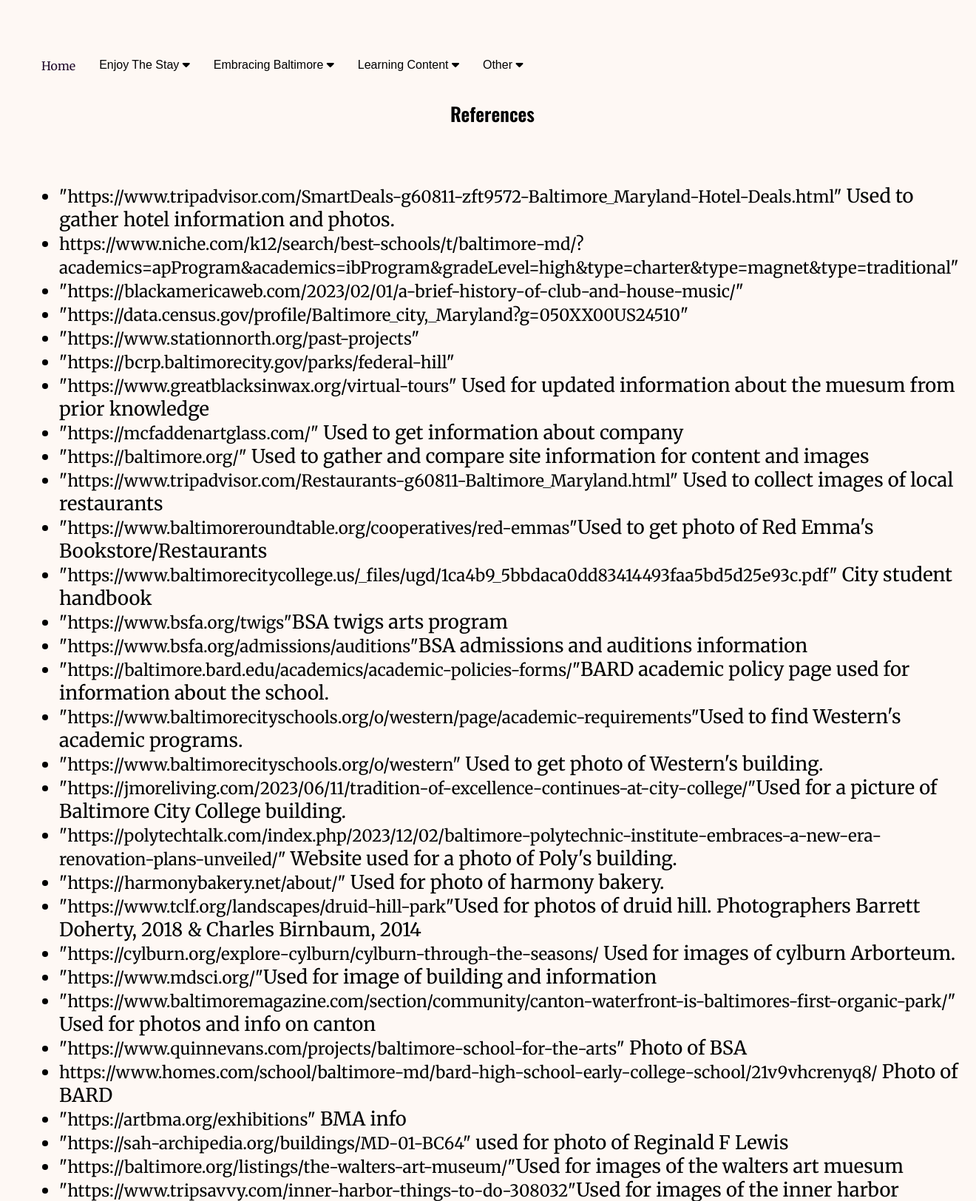
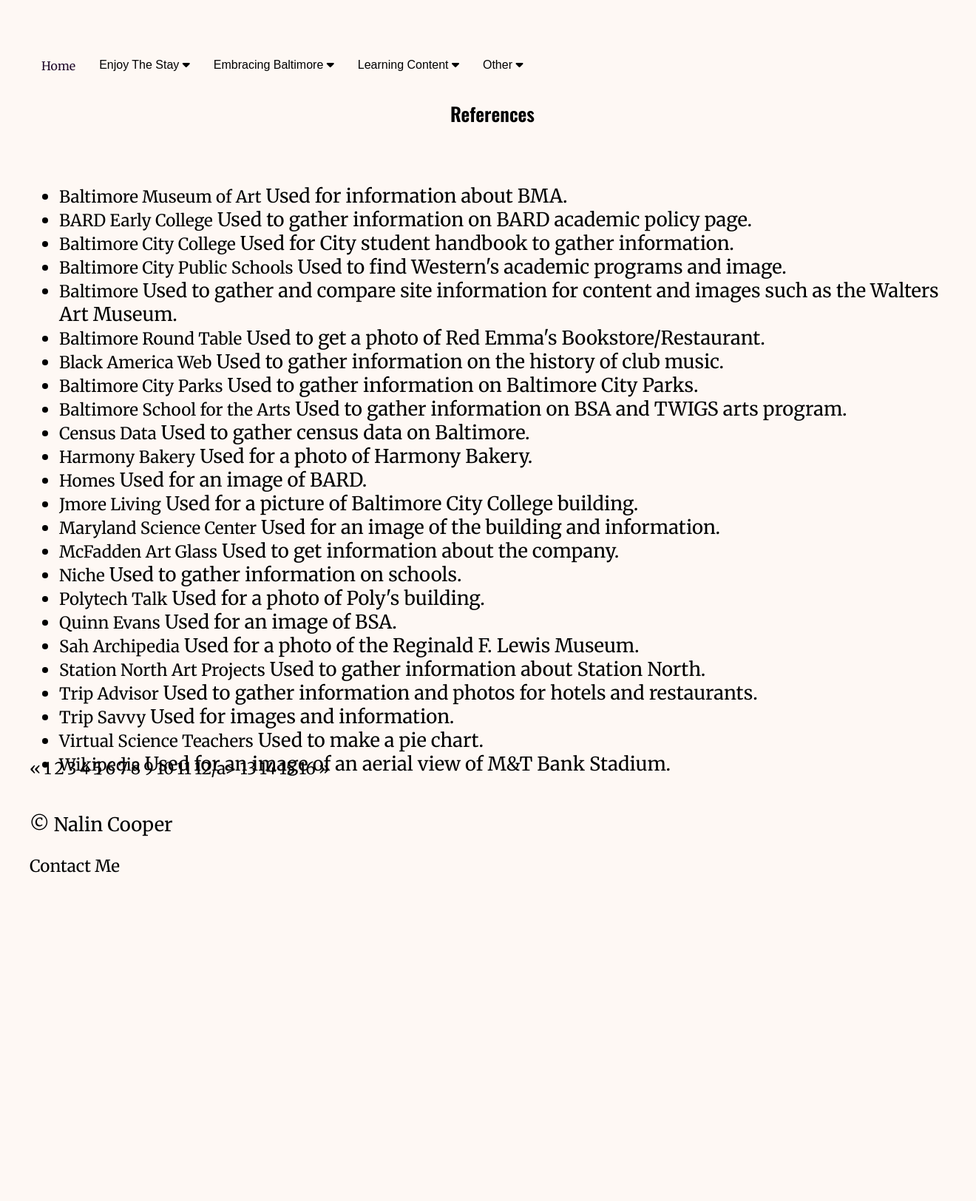
Before and after one commit to nalcoop/project2, a PHP site: page /references.php in a window 1320 px wide. Shown: the part 76-1700 px from the top of the page at 74% size. After the commit the page ends 1256 px from the top, so only its background shows below. Run offline with PHP 8.4, Linux system fonts and the light colour scheme; some libraries are stand-ins or nearby versions; some web fonts are replaced.

Commit message:
pushing code

```diff
--- a/assets/inc/footer.inc.php
+++ b/assets/inc/footer.inc.php
@@ -1,6 +1,30 @@
 </body>
+
+<div class="pagination">
+  <a href="#">&laquo;</a>
+  <a href="index.php">1</a>
+  <a class="active" href="enjoyment.php">2</a>
+  <a href="activities.php">3</a>
+  <a href="dining.php">4</a>
+  <a href="restArea.php">5</a>
+  <a href="culture.php">6</a>
+  <a href="schools.php">7</a>
+  <a href="art.php">8</a>
+  <a href="music.php">9</a>
+  <a href="sports.php">10</a>
+  <a href="learning.php">11</a>
+  <a href="demographics.php">12/a>
+  <a href="survey.php">13</a>
+   <a href="other.php">14</a>
+   <a href="grading.php">15</a>
+   <a href="references.php">16</a>
+
+  <a href="#">&raquo;</a>
+</div>
+
 <footer>
     <p>&copy; Nalin Cooper</p>
+    <a href= "mailto: nic4340@g.rit.edu"> Contact Me </a>
 </footer>
 
 </html>
--- a/assets/scripts/scripts.js
+++ b/assets/scripts/scripts.js
@@ -45,7 +45,9 @@ window.addEventListener("resize", function () {
 let currentSlides ={
     "carousel-aquarium":0,
     "carousel-science" :0,
-    "carousel-museum" :0
+    "carousel-museum" :0,
+    "carousel-ravens" :0,
+    "carousel-orioles" :0
 };
 
 function changeSlide(step, carouselId) {
--- a/references.php
+++ b/references.php
@@ -6,47 +6,30 @@
 </header>
     <main id="references">
         <ul>
-           <li> <a href="https://www.tripadvisor.com/SmartDeals-g60811-zft9572-Baltimore_Maryland-Hotel-Deals.html">"https://www.tripadvisor.com/SmartDeals-g60811-zft9572-Baltimore_Maryland-Hotel-Deals.html"</a> Used to gather hotel information and photos.</li>
-           <li> <a href="https://www.niche.com/k12/search/best-schools/t/baltimore-md/?academics=apProgram&academics=ibProgram&gradeLevel=high&type=charter&type=magnet&type=traditional">https://www.niche.com/k12/search/best-schools/t/baltimore-md/?academics=apProgram&academics=ibProgram&gradeLevel=high&type=charter&type=magnet&type=traditional"</a> </li>
-           <li> <a href="https://blackamericaweb.com/2023/02/01/a-brief-history-of-club-and-house-music/">"https://blackamericaweb.com/2023/02/01/a-brief-history-of-club-and-house-music/"</a> </li>
-            <li> <a href="https://data.census.gov/profile/Baltimore_city,_Maryland?g=050XX00US24510">"https://data.census.gov/profile/Baltimore_city,_Maryland?g=050XX00US24510"</a> </li>
-          <li><a href="https://www.stationnorth.org/past-projects">"https://www.stationnorth.org/past-projects"</a>
-           <li> <a href="https://bcrp.baltimorecity.gov/parks/federal-hill">"https://bcrp.baltimorecity.gov/parks/federal-hill"</a> </li>
-           <li> <a href="https://www.greatblacksinwax.org/virtual-tours">"https://www.greatblacksinwax.org/virtual-tours"</a> Used for updated information about the muesum from
-            prior knowledge </li>
-           <li> <a href="https://mcfaddenartglass.com/">"https://mcfaddenartglass.com/"</a> Used to get information about company </li>
-           <li> <a href="https://baltimore.org/">"https://baltimore.org/"</a> Used to gather and compare site information for content and images </li>
-           <li> <a href="https://www.tripadvisor.com/Restaurants-g60811-Baltimore_Maryland.html">"https://www.tripadvisor.com/Restaurants-g60811-Baltimore_Maryland.html"</a> Used to collect images of
-            local restaurants </li>
-           <li> <a href="https://www.baltimoreroundtable.org/cooperatives/red-emmas">"https://www.baltimoreroundtable.org/cooperatives/red-emmas"</a>Used to get photo of Red Emma's
-            Bookstore/Restaurants </li>
-          <li> <a href="https://www.baltimorecitycollege.us/_files/ugd/1ca4b9_5bbdaca0dd83414493faa5bd5d25e93c.pdf">"https://www.baltimorecitycollege.us/_files/ugd/1ca4b9_5bbdaca0dd83414493faa5bd5d25e93c.pdf"</a> City
-            student handbook </li>
-
-       <li> <a href="https://www.bsfa.org/twigs">"https://www.bsfa.org/twigs"</a>BSA twigs arts program </li>
-       <li> <a href="https://www.bsfa.org/admissions/auditions">"https://www.bsfa.org/admissions/auditions"</a>BSA admissions and auditions information </li>
-       <li> <a href="https://baltimore.bard.edu/academics/academic-policies-forms/">"https://baltimore.bard.edu/academics/academic-policies-forms/"</a>BARD academic policy page used for
-        information about the school. </li>
-       <li> <a href="https://www.baltimorecityschools.org/o/western/page/academic-requirements">"https://www.baltimorecityschools.org/o/western/page/academic-requirements"</a>Used to find Western's academic
-        programs. </li>
-      <li>  <a href="https://www.baltimorecityschools.org/o/western">"https://www.baltimorecityschools.org/o/western"</a> Used to get photo of Western's building. </li>
-        <li><a href="https://jmoreliving.com/2023/06/11/tradition-of-excellence-continues-at-city-college/">"https://jmoreliving.com/2023/06/11/tradition-of-excellence-continues-at-city-college/"</a>Used for a picture
-        of Baltimore City College building. </li>
-       <li> <a href="https://polytechtalk.com/index.php/2023/12/02/baltimore-polytechnic-institute-embraces-a-new-era-renovation-plans-unveiled/">"https://polytechtalk.com/index.php/2023/12/02/baltimore-polytechnic-institute-embraces-a-new-era-renovation-plans-unveiled/"</a>
-        Website used for a photo of Poly's building. </li>
-       <li> <a href="https://harmonybakery.net/about/">"https://harmonybakery.net/about/"</a> Used for photo of harmony bakery. </li>
-         <li> <a href="https://www.tclf.org/landscapes/druid-hill-park">"https://www.tclf.org/landscapes/druid-hill-park"</a>Used for photos of druid hill. Photographers  Barrett Doherty, 2018 & Charles Birnbaum, 2014 </li>
-        <li><a href="https://cylburn.org/explore-cylburn/cylburn-through-the-seasons/">"https://cylburn.org/explore-cylburn/cylburn-through-the-seasons/</a> Used for images of cylburn Arborteum. </li>
-        <li><a href="https://www.mdsci.org/">"https://www.mdsci.org/"</a>Used for image of building and information </li>
-        <li><a href="https://www.baltimoremagazine.com/section/community/canton-waterfront-is-baltimores-first-organic-park/">"https://www.baltimoremagazine.com/section/community/canton-waterfront-is-baltimores-first-organic-park/"</a> Used for photos and info on canton </li>
-       <li> <a href="https://www.quinnevans.com/projects/baltimore-school-for-the-arts">"https://www.quinnevans.com/projects/baltimore-school-for-the-arts"</a> Photo of BSA </li>
-        <li><a href="https://www.homes.com/school/baltimore-md/bard-high-school-early-college-school/21v9vhcrenyq8/">https://www.homes.com/school/baltimore-md/bard-high-school-early-college-school/21v9vhcrenyq8/</a> Photo of BARD </li>
-       <li> <a href="https://artbma.org/exhibitions">"https://artbma.org/exhibitions"</a> BMA info </li>
-       <li> <a href="https://sah-archipedia.org/buildings/MD-01-BC64">"https://sah-archipedia.org/buildings/MD-01-BC64"</a> used for photo of Reginald F Lewis </li>
-       <li> <a href="https://baltimore.org/listings/the-walters-art-museum/">"https://baltimore.org/listings/the-walters-art-museum/"</a>Used for images of the walters art muesum </li>
-       <li> <a href="https://www.tripsavvy.com/inner-harbor-things-to-do-308032">"https://www.tripsavvy.com/inner-harbor-things-to-do-308032"</a>Used for images of the inner harbor </li>
-       <li> <a href="https://en.wikipedia.org/wiki/M%26T_Bank_Stadium">"https://en.wikipedia.org/wiki/M%26T_Bank_Stadium"</a>Image of aerial view of M&T </li>
-       <li> <a href="https://virtualscienceteachers.org/pie-chart-maker/">"https://virtualscienceteachers.org/pie-chart-maker/"</a>Used to make pie chart </li>
+        <li> <a href="https://www.artbma.org/exhibitions">Baltimore Museum of Art</a> Used for information about BMA. </li>
+              <li> <a href="https://baltimore.bard.edu/academics/academic-policies-forms/">BARD Early College</a> Used to gather information on BARD academic policy page. </li>
+              <li> <a href="https://www.baltimorecitycollege.us/_files/ugd/1ca4b9_5bbdaca0dd83414493faa5bd5d25e93c.pdf">Baltimore City College</a> Used for City student handbook to gather information. </li>
+              <li> <a href="https://www.baltimorecityschools.org/o/western/page/">Baltimore City Public Schools</a> Used to find Western's academic programs and image. </li>
+              <li> <a href="https://baltimore.org/">Baltimore</a> Used to gather and compare site information for content and images such as the Walters Art Museum. </li>
+              <li> <a href="https://www.baltimoreroundtable.org/cooperatives/red-emmas">Baltimore Round Table</a> Used to get a photo of Red Emma's Bookstore/Restaurant. </li>
+              <li> <a href="https://blackamericaweb.com/2023/02/01/a-brief-history-of-club-and-house-music/">Black America Web</a> Used to gather information on the history of club music. </li>
+              <li> <a href="https://bcrp.baltimorecity.gov/parks/federal-hill">Baltimore City Parks</a> Used to gather information on Baltimore City Parks. </li>
+              <li> <a href="https://www.bsfa.org">Baltimore School for the Arts</a> Used to gather information on BSA and TWIGS arts program. </li>
+              <li> <a href="https://census.data.gov/profile/Baltimore_city,_Maryland?g=050XX00US24510">Census Data</a> Used to gather census data on Baltimore. </li>
+              <li> <a href="https://harmonybakery.net/about/">Harmony Bakery</a> Used for a photo of Harmony Bakery. </li>
+              <li> <a href="https://www.homes.com/school/baltimore-md/bard-high-school-early-college-school/21v9vhcrenyq8/">Homes</a> Used for an image of BARD. </li>
+              <li> <a href="https://jmoreliving.com/2023/06/11/tradition-of-excellence-continues-at-city-college/">Jmore Living</a> Used for a picture of Baltimore City College building. </li>
+              <li> <a href="https://www.mdsci.org/">Maryland Science Center</a> Used for an image of the building and information. </li>
+              <li> <a href="https://mcfaddenartglass.com/">McFadden Art Glass</a> Used to get information about the company. </li>
+              <li> <a href="https://www.niche.com/k12/search/best-schools/t/baltimore-md/?academics=apProgram&academics=ibProgram&gradeLevel=high&type=charter&type=magnet&type=traditional">Niche</a> Used to gather information on schools. </li>
+              <li> <a href="https://polytechtalk.com/index.php/2023/12/02/baltimore-polytechnic-institute-embraces-a-new-era-renovation-plans-unveiled/">Polytech Talk</a> Used for a photo of Poly's building. </li>
+              <li> <a href="https://www.quinnevans.com/projects/baltimore-school-for-the-arts">Quinn Evans</a> Used for an image of BSA. </li>
+              <li> <a href="https://sah-archipedia.org/buildings/MD-01-BC64">Sah Archipedia</a> Used for a photo of the Reginald F. Lewis Museum. </li>
+              <li> <a href="https://www.stationnorth.org/past-projects">Station North Art Projects</a> Used to gather information about Station North. </li>
+              <li> <a href="https://tripadvisor.com/SmartDeals-g60811-zft9572-Baltimore_Maryland-Hotel-Deals.html">Trip Advisor</a> Used to gather information and photos for hotels and restaurants. </li>
+              <li> <a href="https://www.tripsavvy.com/inner-harbor-things-to-do-308032">Trip Savvy</a> Used for images and information. </li>
+              <li> <a href="https://virtualscienceteachers.org/pie-chart-maker/">Virtual Science Teachers</a> Used to make a pie chart. </li>
+              <li> <a href="https://en.wikipedia.org/wiki/M%26T_Bank_Stadium">Wikipedia</a> Used for an image of an aerial view of M&T Bank Stadium. </li>
         </ul>
     </main>
 
```
Also changed, not shown: activities.php (+4 -4 lines), assets/css/style.css (+23 -8 lines), grading.php (+6 -42 lines), sports.php (+26 -26 lines).
